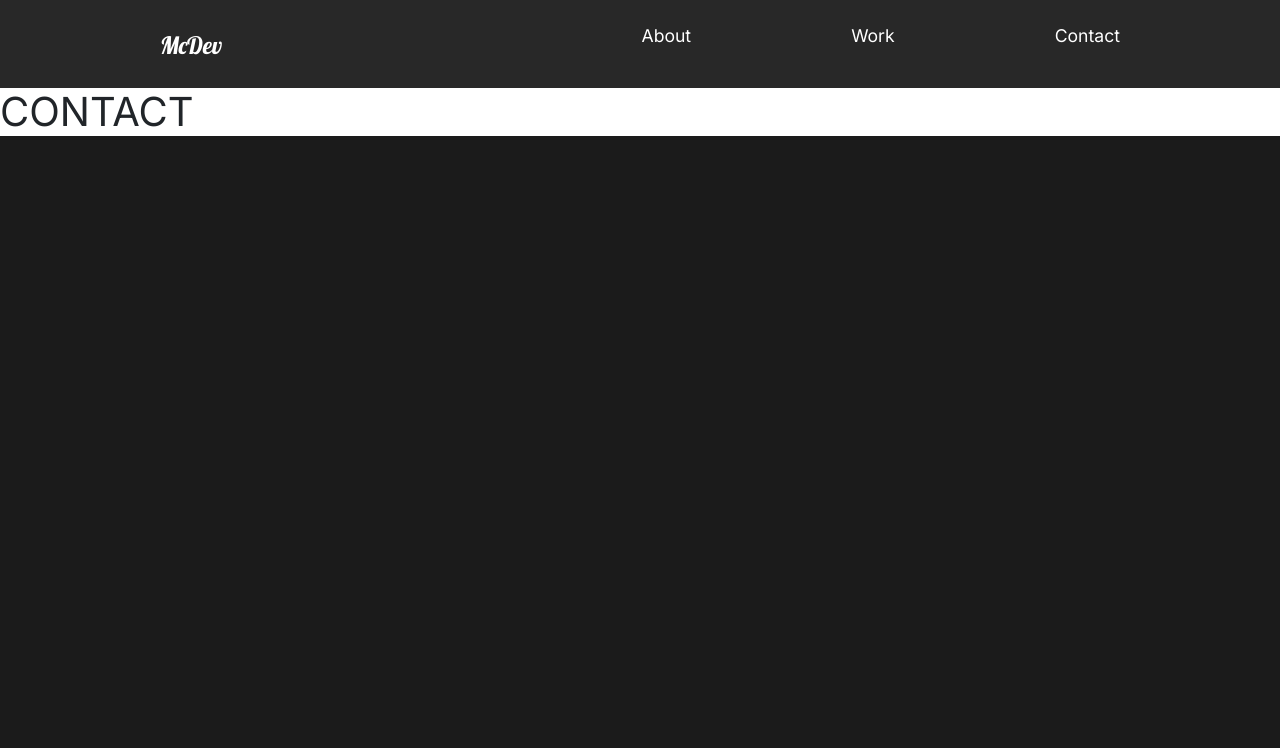
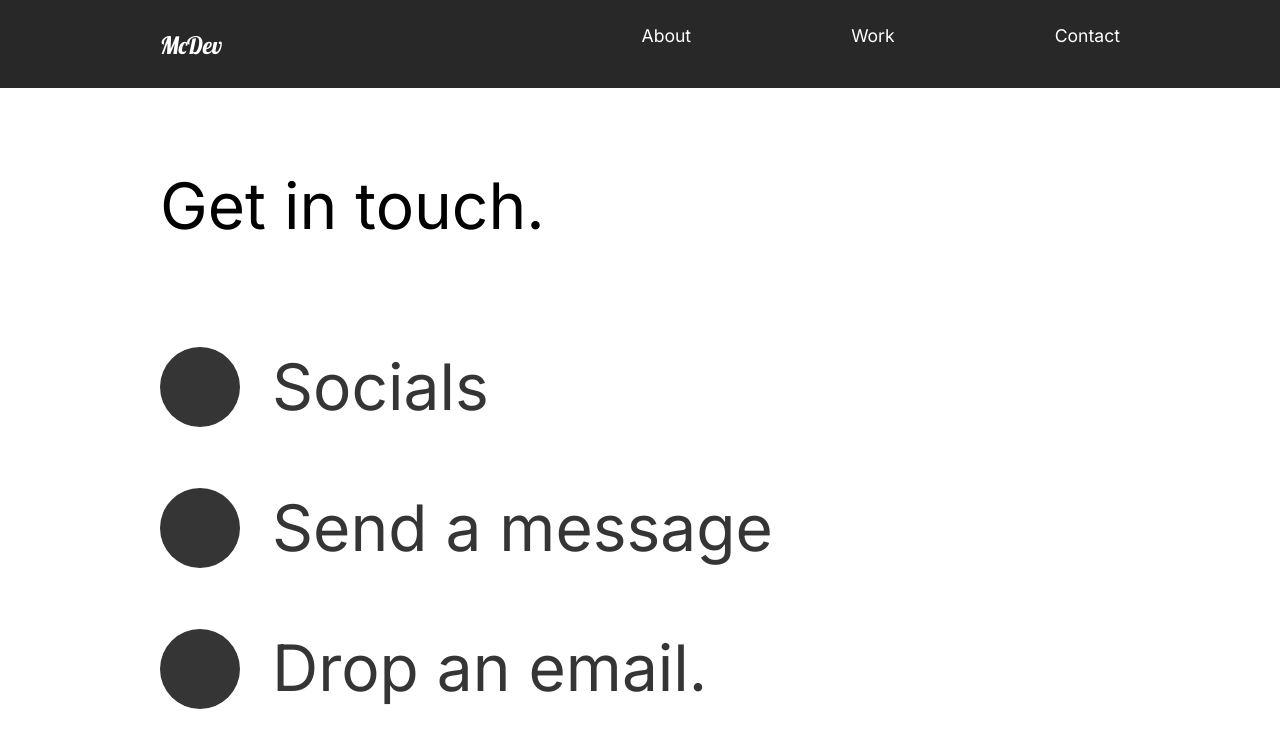
Before and after one commit to Sean-Mc-Mahon/Sean_McMahon-Portfolio, a React (Create React App) app: page /contact in a window 1280 px wide. Shown: the top 748 px of the page. Built offline with nearby package versions, Linux system fonts and the light colour scheme.

Commit message:
Content and animations added to contact page

```diff
--- a/src/animation.js
+++ b/src/animation.js
@@ -80,6 +80,34 @@ export const sliderContainer = {
     },
   },
 };
+export const scrollReveal = {
+  hidden: {
+    opacity: 0,
+    scale: 1.2,
+    transition: { duration: 0.5, ease: "easeOut" },
+  },
+  show: {
+    opacity: 1,
+    scale: 1,
+    transition: {
+      duration: 0.5,
+    },
+  },
+};
+export const scrollRevealRight = {
+  hidden: {
+    opacity: 0,
+    x: 500,
+    transition: { duration: 0.5, ease: "easeOut" },
+  },
+  show: {
+    opacity: 1,
+    x: 0,
+    transition: {
+      duration: 0.5,
+    },
+  },
+};
 export const movieContainer = {
   hidden: {
     opacity: 1,
--- a/src/components/FaqSection.js
+++ b/src/components/FaqSection.js
@@ -2,12 +2,22 @@ import React from "react";
 //Styled
 import styled from "styled-components/macro";
 import { About } from "../styles";
+//animation
 import Toggle from "./toggle";
 import { AnimateSharedLayout } from "framer-motion";
+import { scrollReveal } from "../animation";
+//Scroll
+import { useScroll } from "./useScroll";
 
 const FaqSection = () => {
+  const [element, controls] = useScroll();
   return (
-    <Faq>
+    <Faq
+      variants={scrollReveal}
+      ref={element}
+      animate={controls}
+      initial="hidden"
+    >
       <h2>
         Any Questions? <span>FAQ</span>
       </h2>
--- a/src/components/ServicesSection.js
+++ b/src/components/ServicesSection.js
@@ -4,10 +4,20 @@ import me3 from "../img/me3.jpg";
 //Styled
 import styled from "styled-components/macro";
 import { About, HomeDescription, Image, Hide } from "../styles";
+//animation
+import { fade, scrollRevealRight } from "../animation";
+//Scroll
+import { useScroll } from "./useScroll";
 
 function ServicesSection() {
+  const [element, controls] = useScroll();
   return (
-    <Services>
+    <Services
+      variants={scrollRevealRight}
+      animate={controls}
+      initial="hidden"
+      ref={element}
+    >
       <HomeDescription>
         <h2>
           Clean and <span>beautiful</span> UX design
--- /dev/null
+++ b/src/components/useScroll.js
@@ -0,0 +1,13 @@
+import { useInView } from "react-intersection-observer";
+import { useAnimation } from "framer-motion";
+
+export const useScroll = () => {
+  const controls = useAnimation();
+  const [element, view] = useInView({ threshold: 0.5 });
+  if (view) {
+    controls.start("show");
+  } else {
+    controls.start("hidden");
+  }
+  return [element, controls];
+};
--- a/src/pages/Contact.js
+++ b/src/pages/Contact.js
@@ -1,20 +1,74 @@
 import React from "react";
 //Animations
 import { motion } from "framer-motion";
-import { pageAnimation } from "../animation";
+import { pageAnimation, titleAnim } from "../animation";
+import styled from "styled-components";
 
 const Contact = () => {
   return (
-    <motion.div
+    <ContactStyle
+      style={{ background: "#fff" }}
       variants={pageAnimation}
+      exit="exit"
       initial="hidden"
       animate="show"
-      exit="exit"
-      style={{ background: "#fff" }}
     >
-      <h1>CONTACT</h1>
-    </motion.div>
+      <Title>
+        <Hide>
+          <motion.h2 variants={titleAnim}>Get in touch.</motion.h2>
+        </Hide>
+        <div className="line2"></div>
+      </Title>
+      <div>
+        <Hide>
+          <Social variants={titleAnim}>
+            <Circle />
+            <h2>Socials</h2>
+          </Social>
+        </Hide>
+        <Hide>
+          <Social variants={titleAnim}>
+            <Circle />
+            <h2>Send a message</h2>
+          </Social>
+        </Hide>
+        <Hide>
+          <Social variants={titleAnim}>
+            <Circle />
+            <h2>Drop an email.</h2>
+          </Social>
+        </Hide>
+      </div>
+    </ContactStyle>
   );
 };
 
+const Hide = styled.div`
+  overflow: hidden;
+`;
+
+const ContactStyle = styled(motion.div)`
+  padding: 5rem 10rem;
+  color: #353535;
+  min-height: 90vh;
+`;
+const Title = styled.div`
+  margin-bottom: 4rem;
+  color: black;
+`;
+const Circle = styled.div`
+  border-radius: 50%;
+  width: 5rem;
+  height: 5rem;
+  background: #353535;
+`;
+
+const Social = styled(motion.div)`
+  display: flex;
+  align-items: center;
+  h2 {
+    margin: 2rem;
+  }
+`;
+
 export default Contact;
--- a/src/pages/Virtual.js
+++ b/src/pages/Virtual.js
@@ -2,8 +2,6 @@ import React from "react";
 import styled from "styled-components/macro";
 //React Router Links
 import { Link } from "react-router-dom";
-//Carousel
-import { Carousel } from "react-bootstrap";
 //Images
 import virtual from "../img/virtual/virtual_ireland.gif";
 import virtual_home from "../img/virtual/virtual_home.JPG";
@@ -15,7 +13,7 @@ import { HeadLine, Description, DescriptionStyle, Links } from "../styles";
 import { motion } from "framer-motion";
 import { pageAnimation } from "../animation";
 //Bootstrap
-import { Container, Row, Col } from "react-bootstrap";
+import { Carousel, Container, Row, Col } from "react-bootstrap";
 
 const Virtual = () => {
   return (
--- a/src/pages/Work.js
+++ b/src/pages/Work.js
@@ -19,10 +19,14 @@ import {
   pageAnimation,
   sliderContainer,
 } from "../animation";
+import { useScroll } from "../components/useScroll";
 //Bootstrap
 import { Container, Row, Col } from "react-bootstrap";
 
 const Work = () => {
+  const [element, controls] = useScroll();
+  const [element2, controls2] = useScroll();
+  const [element3, controls3] = useScroll();
   return (
     <MyWork
       variants={pageAnimation}
@@ -39,7 +43,9 @@ const Work = () => {
       </sliderContainer>
       <Container>
         <Project>
-          <motion.h2 variants={fade}>Virtual Ireland</motion.h2>
+          <motion.h2 initial="hidden" variants={fade} animate="show">
+            Virtual Ireland
+          </motion.h2>
           <motion.div variants={lineAnim} className="line"></motion.div>
           <Link to="/virtual">
             <Hide>
@@ -51,25 +57,40 @@ const Work = () => {
             </Hide>
           </Link>
         </Project>
-        <Project>
+        <Project
+          ref={element}
+          variants={fade}
+          animate={controls}
+          initial="hidden"
+        >
           <h2>Sean Mc Designs</h2>
-          <div className="line"></div>
+          <motion.div variants={lineAnim} className="line"></motion.div>
           <Link to="/work/seanmc">
             <img src={seanmc} alt="Sean Mc Designs" />
           </Link>
         </Project>
-        <Project>
+        <Project
+          ref={element2}
+          variants={fade}
+          animate={controls2}
+          initial="hidden"
+        >
           <h2>McTastic Recipes</h2>
-          <div className="line"></div>
+          <motion.div variants={lineAnim} className="line"></motion.div>
           <Link to="/work/mctastic">
             <Hide>
               <img src={mctastic} alt="McTastic Recipes" />
             </Hide>
           </Link>
         </Project>
-        <Project>
+        <Project
+          ref={element3}
+          variants={fade}
+          animate={controls3}
+          initial="hidden"
+        >
           <h2>Inner Purr</h2>
-          <div className="line"></div>
+          <motion.div variants={lineAnim} className="line"></motion.div>
           <Link to="/work/purr">
             <img src={purr} alt="Inner Purr" />
           </Link>
@@ -87,7 +108,7 @@ const MyWork = styled(motion.div)`
     padding: 1rem 0rem;
   }
 `;
-const Project = styled.div`
+const Project = styled(motion.div)`
   padding-bottom: 10rem;
   .line {
     height: 0.5rem;
--- a/src/styles.js
+++ b/src/styles.js
@@ -1,6 +1,7 @@
 import styled from "styled-components/macro";
+import { motion } from "framer-motion";
 
-export const About = styled.div`
+export const About = styled(motion.div)`
   min-height: 90vh;
   display: flex;
   align-items: center;
```
Also changed, not shown: src/components/HeroSlider.js (+4 -38 lines), 1 other file (tests, documents, lock files or other folders).
